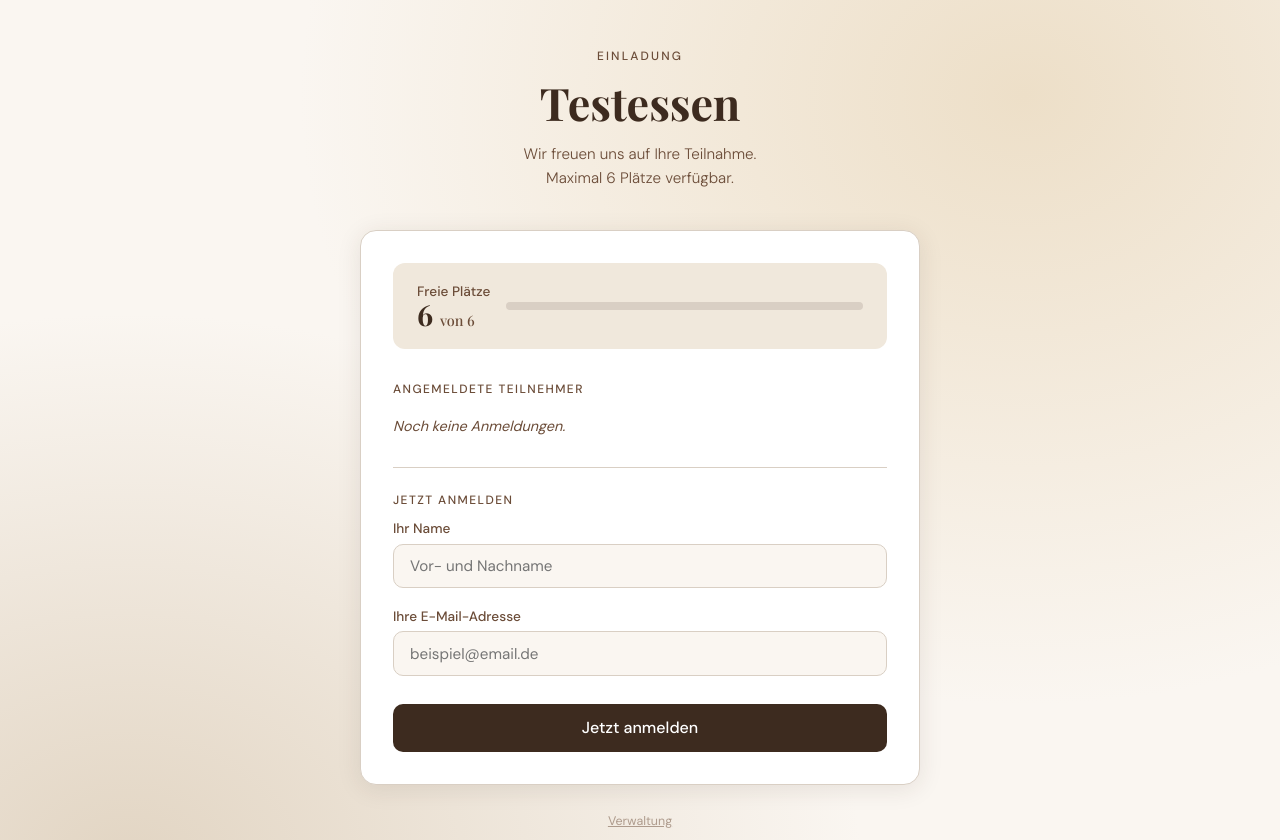
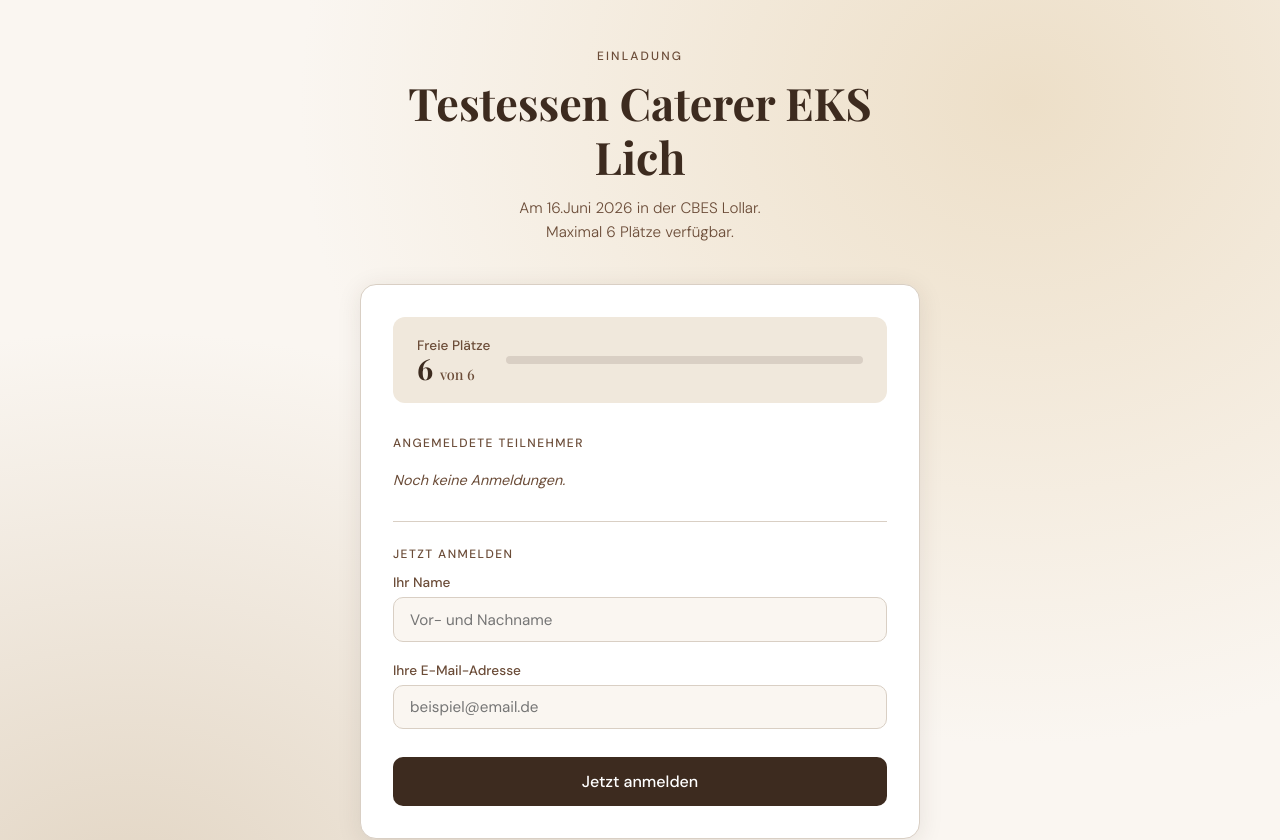
Before and after one commit to 5s6hvsnkz7-debug/Testessen-Mensa-EKS-2026, a plain HTML site: page index.html in a window 1280 px wide. Shown: the top 840 px of the page. Drawn offline with nearby package versions, Linux system fonts and the light colour scheme.

Commit message:
Update event title and details in index.html
Headre Text geändert

```diff
--- a/index.html
+++ b/index.html
@@ -247,8 +247,8 @@
 
   <header>
     <p class="kurs-label">Einladung</p>
-    <h1>Testessen</h1>
-    <p class="subtitle">Wir freuen uns auf Ihre Teilnahme.<br>Maximal 6 Plätze verfügbar.</p>
+    <h1>Testessen Caterer EKS Lich</h1>
+    <p class="subtitle">Am 16.Juni 2026 in der CBES Lollar.<br>Maximal 6 Plätze verfügbar.</p>
   </header>
 
   <div class="card" id="hauptKarte">
```
